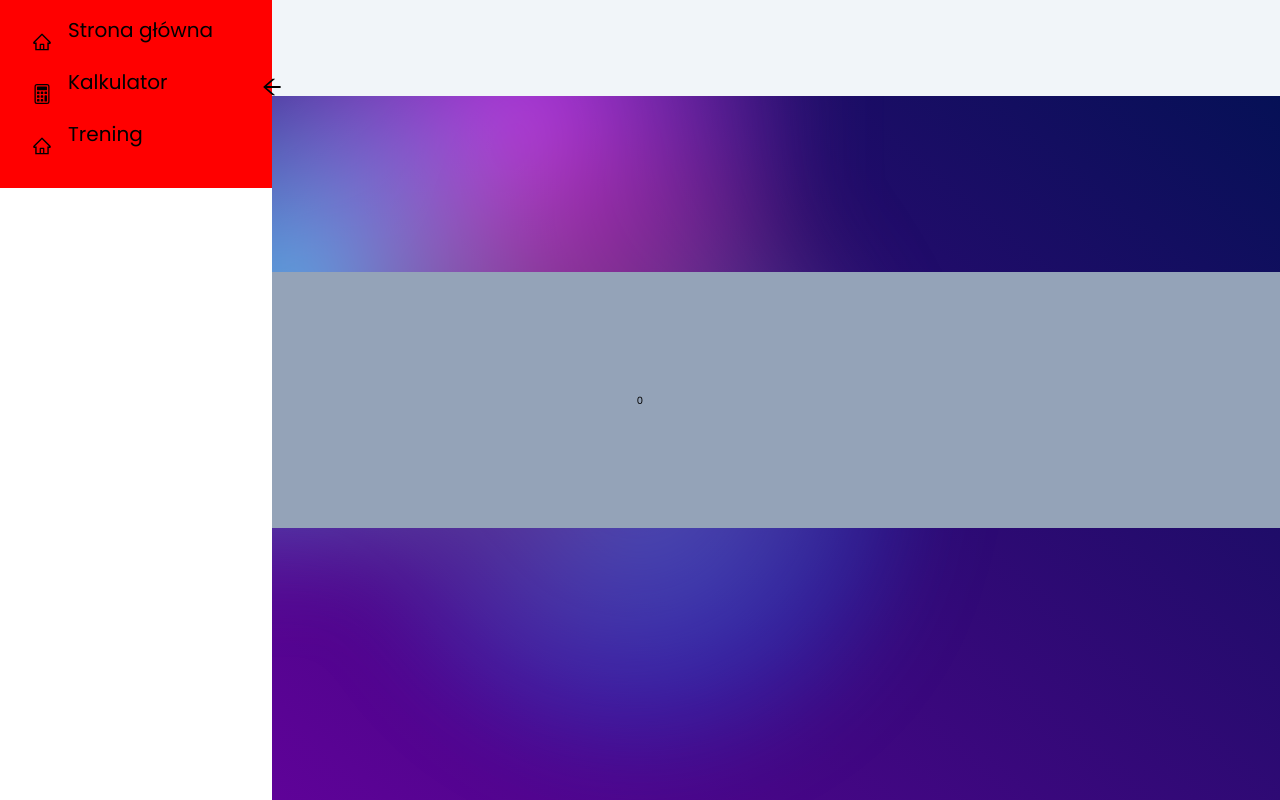
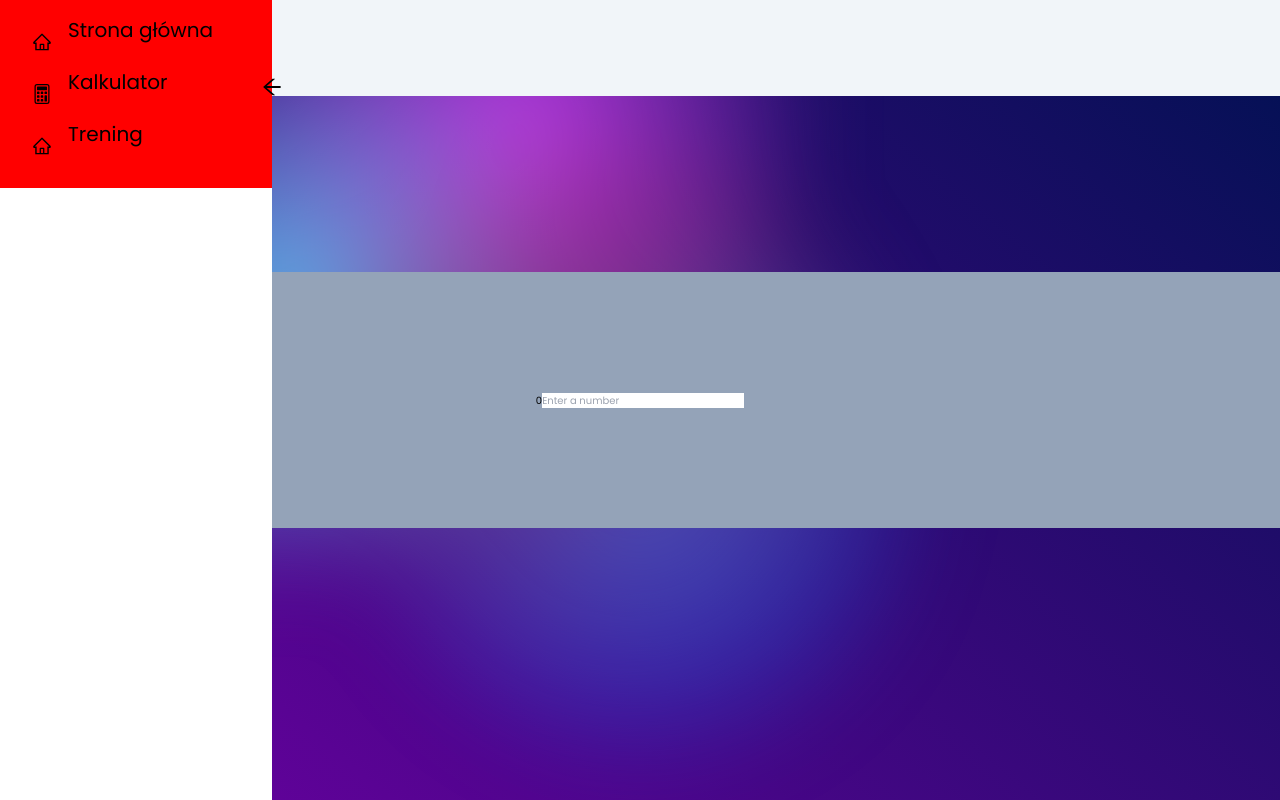
Before and after one commit to joastek/Wytrenowani, a Next.js app: page /dashboard in a window 1280 px wide. Built offline with nearby package versions, Linux system fonts and the light colour scheme.

Commit message:
test new logic

```diff
--- a/src/app/dashboard/TrainingPlan/page.tsx
+++ b/src/app/dashboard/TrainingPlan/page.tsx
@@ -129,7 +129,7 @@ const TrainingPlan = () => {
             </>
           )}
         </div>
-        <div className="p-4">
+        <div className="">
           {trainingList.map((training: any) => {
             const setsForTraining = trainingSet.filter(
               (set: any) => set.trainingId === training.id
--- a/src/app/dashboard/page.tsx
+++ b/src/app/dashboard/page.tsx
@@ -2,6 +2,7 @@
 
 import { useSelector } from "react-redux";
 import { RootState } from "@/types/type";
+import App from "@/components/TrainingPlan/test";
 const dashboard = () => {
   const { result } = useSelector((state: RootState) => state.bmiCalculator);
   console.log(result);
@@ -12,6 +13,7 @@ const dashboard = () => {
         <div className="flex justify-center items-center  flex-col h-screen">
           <div className="h-64 w-full bg-slate-400 p-4 flex justify-center items-center">
             {result}
+            <App />
           </div>
         </div>
       </main>{" "}
--- a/src/components/TrainingPlan/cardioActivity.tsx
+++ b/src/components/TrainingPlan/cardioActivity.tsx
@@ -38,9 +38,9 @@ const CardioActivity = ({ training, trainingSet }: any) => {
   return (
     <div
       key={training.id}
-      className=" w-[65rem]  m-auto bg-red-500 mb-[1rem] relative rounded-lg"
+      className=" w-[65rem]  m-auto bg-white  mb-[1rem] relative rounded-lg"
     >
-      <div className="flex w-full bg-black rounded-t-lg">
+      <div className="flex w-full  bg-green-500 rounded-t-lg">
         <div className="block">
           <h1 className="ml-0"> {training.name}</h1>
           <h2>{training.selectedOption}</h2>
@@ -66,7 +66,8 @@ const CardioActivity = ({ training, trainingSet }: any) => {
               <div key={set.id} className="flex">
                 <h1>{set.seriesName}</h1>
                 <h1>{set.series}</h1>
-                {set.repMenuItems}
+                <div className="block"> {set.repMenuItems}</div>
+
                 <IconButton
                   aria-label="delete"
                   size="large"
--- a/src/components/TrainingPlan/strenghtActivity.tsx
+++ b/src/components/TrainingPlan/strenghtActivity.tsx
@@ -26,7 +26,11 @@ const strenghtActivity = ({ training, trainingSet }: any) => {
         seriesName: seriesName,
         series: series,
         reps: reps,
-
+        repMenuItems: Array.from({ length: Number(reps) }, (_, index) => (
+          <MenuItem key={index + 1} value={(index + 1).toString()}>
+            {index + 1}
+          </MenuItem>
+        )),
         trainingId, // Dodajemy identyfikator treningu, do którego przypisujemy zestaw
       })
     );
--- /dev/null
+++ b/src/components/TrainingPlan/test.tsx
@@ -0,0 +1,61 @@
+import React, { Component, ChangeEvent } from "react";
+
+interface AppState {
+  numberOfComponents: number;
+  componentArray: number[];
+}
+
+class App extends Component<{}, AppState> {
+  constructor(props: {}) {
+    super(props);
+    this.state = {
+      numberOfComponents: 0,
+      componentArray: [],
+    };
+  }
+
+  handleInputChange = (event: ChangeEvent<HTMLInputElement>) => {
+    const numberOfComponents = parseInt(event.target.value);
+    const componentArray = Array.from(
+      { length: numberOfComponents },
+      (_, index) => index + 1
+    );
+
+    this.setState({
+      numberOfComponents,
+      componentArray,
+    });
+  };
+
+  render() {
+    const { componentArray } = this.state;
+
+    return (
+      <div>
+        <input
+          type="number"
+          placeholder="Enter a number"
+          onChange={this.handleInputChange}
+        />
+        <div>
+          {componentArray.map((componentNumber) => (
+            <CustomComponent key={componentNumber} number={componentNumber} />
+          ))}
+        </div>
+      </div>
+    );
+  }
+}
+
+interface CustomComponentProps {
+  number: number;
+}
+
+class CustomComponent extends Component<CustomComponentProps> {
+  render() {
+    const { number } = this.props;
+    return <div>This is component {number}</div>;
+  }
+}
+
+export default App;
```
